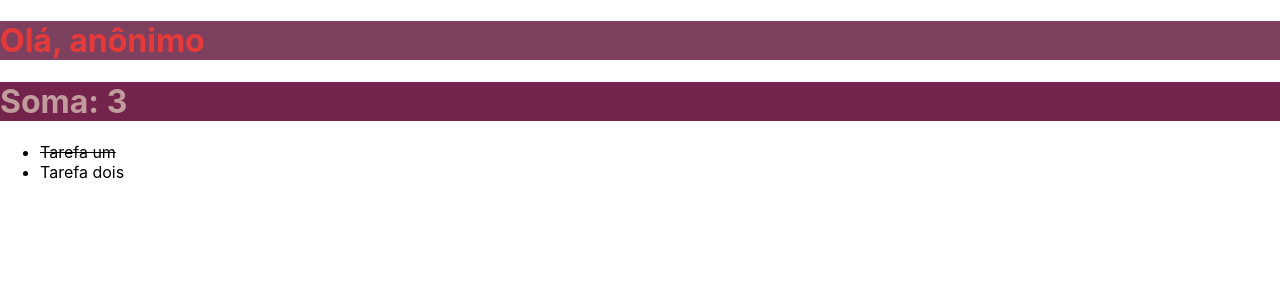
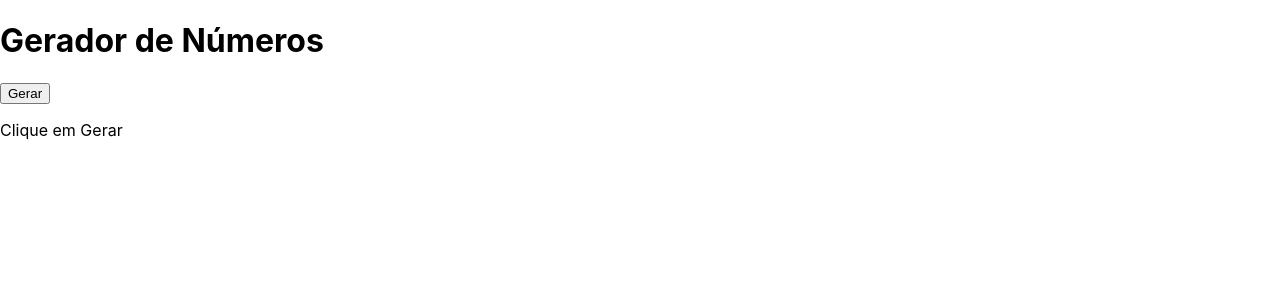
Before and after one commit to gabebruu/exemplo-react, a React (Create React App) app: page / in a window 1280 px wide. Shown: the top 300 px of the page. Built offline with nearby package versions, Linux system fonts and the light colour scheme.

Commit message:
feat: exercises

```diff
--- a/src/App.js
+++ b/src/App.js
@@ -1,4 +1,4 @@
-import UserGreeting from "./components/UserGreeting";
+/*import UserGreeting from "./components/UserGreeting";
 import Soma from "./components/Soma";
 import CheckList from "./components/CheckList";
 
@@ -36,3 +36,25 @@ function App() {
 }
 
 export default App;
+
+// app Importa o nome do que quer fazer, Function APP - retorna DIV com nome*
+
+import Counter from "./components/Counter";
+function App () {
+  return (
+    <div>
+      <Counter/>
+    </div>
+  )
+}
+export default App; */
+
+import GeradorDeNumeros from "./components/Gerar";
+function App () {
+  return (
+    <div>
+      <GeradorDeNumeros/>
+    </div>
+  )
+}
+export default App;
--- /dev/null
+++ b/src/components/Counter.jsx
@@ -0,0 +1,17 @@
+import {useState} from "react";
+function Counter () {
+	const [count, setCount] = useState (0);
+	// Contador == valor exibido no state
+	// setState == o que vai mudar o valor do contador.
+	const incrementar = () => {
+		setCount(count + 1);
+	};
+	return (
+		<div>
+			<p>O Valor atual é: {count}</p>
+			<button onClick = {incrementar}>incrementar</button>
+		</div>
+	);
+
+}
+export default Counter;
--- /dev/null
+++ b/src/components/Gerar.jsx
@@ -0,0 +1,16 @@
+import {useState} from "react";
+function GeradorDeNumeros () {
+	const [gerador, setGerador] = useState ("Clique em Gerar");
+	const Gerar = () => {
+		const novoNumero = Math.floor (Math.random () * 100) + 1;
+		setGerador (novoNumero);
+	};
+	return (
+		<div>
+			<h1>Gerador de Números</h1>
+			<button onClick = {Gerar}>Gerar</button>
+			<p>{gerador}</p>
+		</div>
+	);
+}
+export default GeradorDeNumeros;
```
